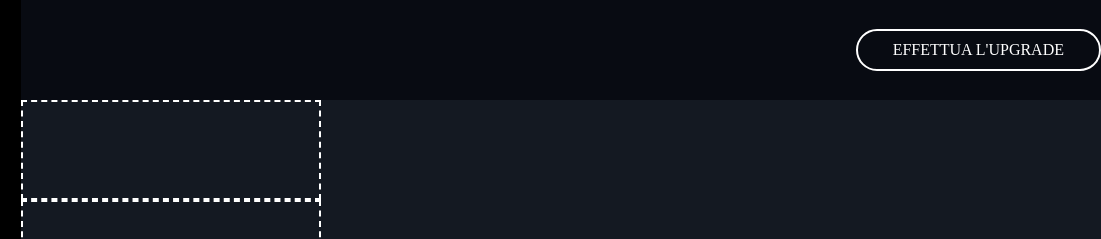
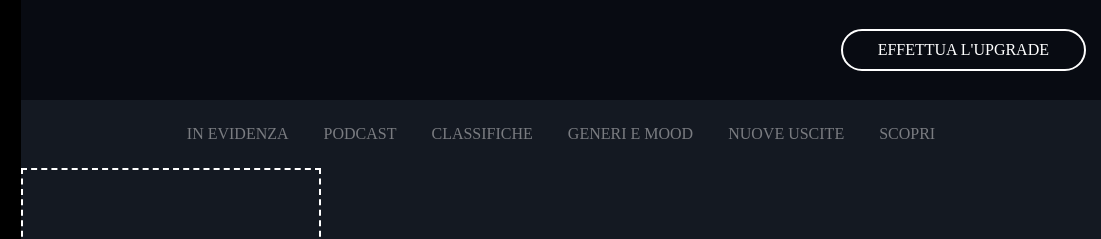
Before and after one commit to Deltafortal/html-css-spotifyweb, a plain HTML site: page index.html in a window 1280 px wide. Shown: the top 239 px of the page, 179-1280 px from the left. Drawn offline with Linux system fonts and the light colour scheme.

Commit message:
Added Nav bar

```diff
--- a/css/style.css
+++ b/css/style.css
@@ -133,7 +133,7 @@ aside .option i {
 header {
     height: 100px;
     background-color: var(--header);
-    width: calc(100vw - 60px);
+    min-width: calc(100vw - 60px);
     position: sticky;
     top: 0;
     left: 0;
@@ -144,6 +144,7 @@ header {
     height: 100px;
     justify-content: flex-end;
     align-items: center;
+    margin-right: 15px;
 }
 
 .upgrade span {
@@ -160,6 +161,20 @@ main .wrapper{
 }
 
 
+/* Nav bar */
+
+
+.filters {
+  justify-content: center;
+}
+
+.filters ul {
+    color: var(--secondary-text);
+    margin: 25px;
+    list-style-type: none;
+    flex-wrap: wrap;
+    gap: 35px;
+}
 
 
 
@@ -238,6 +253,6 @@ footer .wrapper {
     /****** Header *******/
 
     header {
-        width: calc(100vw - 200px);
+        min-width: calc(100vw - 200px);
     }
 }
--- a/index.html
+++ b/index.html
@@ -72,7 +72,6 @@
 
         <div class="wrapper">
 
-            <!-- Filter ## -->
             <!-- Header -->
             <header>
                 <div class="upgrade flex">
@@ -83,7 +82,17 @@
             <!-- NavBar -->
 
             <nav>
-
+                <!-- Filters -->
+                <div class="filters flex">
+                    <ul class="flex">
+                        <li>IN EVIDENZA</li>
+                        <li>PODCAST</li>
+                        <li>CLASSIFICHE</li>
+                        <li>GENERI E MOOD</li>
+                        <li>NUOVE USCITE</li>
+                        <li>SCOPRI</li>
+                    </ul>
+                </div>
             </nav>
 
 
```
